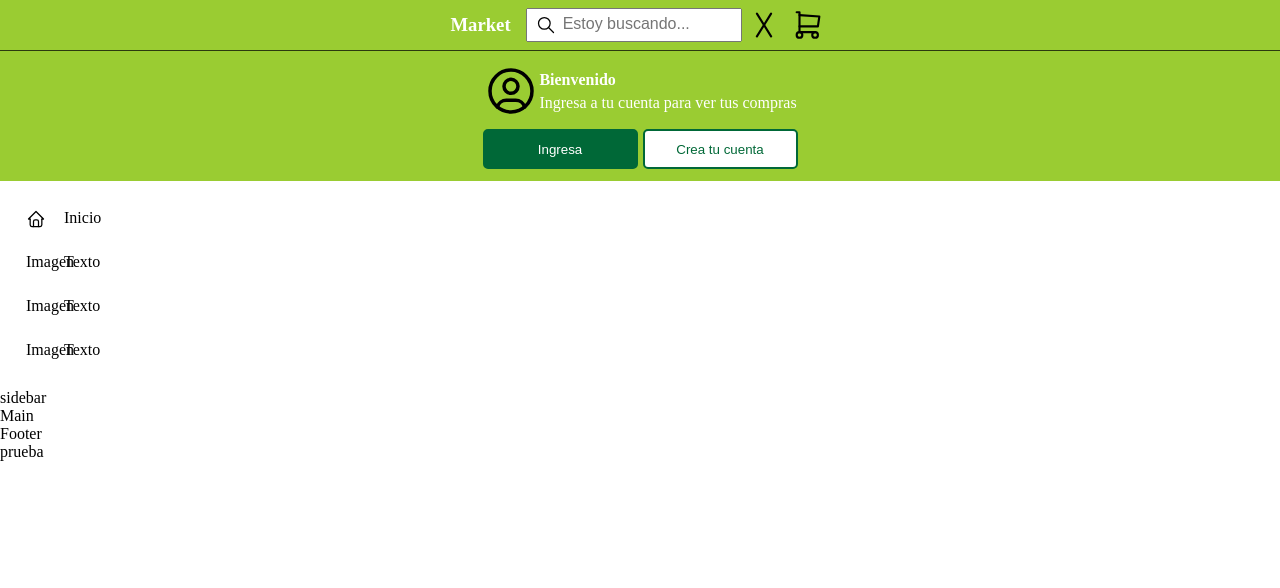
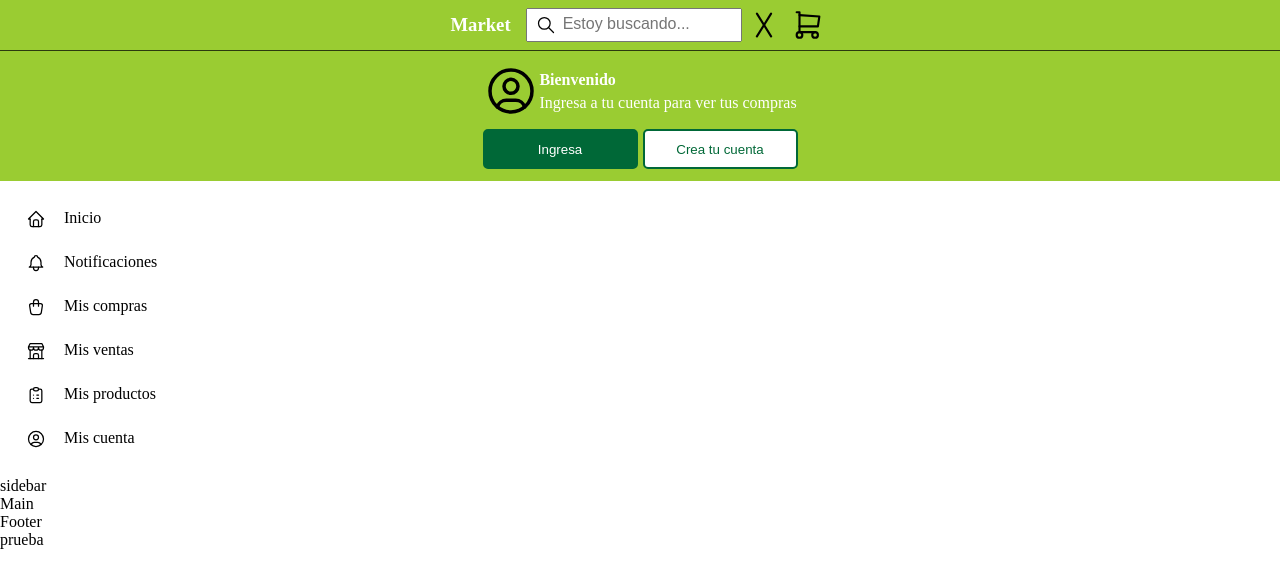
Before and after one commit to CristianERP/marketplace, a React (Vite) app in the folder Frontend/: page / in a window 1280 px wide. Both pictures are taken after a click on the element 763 px from the left and 25 px from the top of the page. Shown: the top 588 px of the page. Built offline with nearby package versions, Linux system fonts and the light colour scheme.

Commit message:
Crear submenu

```diff
--- a/Frontend/src/App.css
+++ b/Frontend/src/App.css
@@ -1,3 +1,4 @@
 .app {
   font-size: 1.6rem;
+  background-color: #ffffffff;
 }
--- a/Frontend/src/components/header/Header.jsx
+++ b/Frontend/src/components/header/Header.jsx
@@ -1,5 +1,5 @@
 import './header.css'
-import { SearchIcon, HamburguerIcon, ShoppingCart, UserIcon, XIcon, HomeIcon } from '../icons'
+import { SearchIcon, HamburguerIcon, ShoppingCart, UserIcon, XIcon, HomeIcon, BellIcon, ClipBoardListIcon, ShoppingBagIcon, SalesIcon } from '../icons'
 import { useState } from 'react'
 
 const Header = () => {
@@ -49,16 +49,24 @@ const Header = () => {
               <p>Inicio</p>
             </li>
             <li className='submenu-option-card'>
-              <span>Imagen</span>
-              <p>Texto</p>
+              <span><BellIcon /></span>
+              <p>Notificaciones</p>
             </li>
             <li className='submenu-option-card'>
-              <span>Imagen</span>
-              <p>Texto</p>
+              <span><ShoppingBagIcon /></span>
+              <p>Mis compras</p>
             </li>
             <li className='submenu-option-card'>
-              <span>Imagen</span>
-              <p>Texto</p>
+              <span><SalesIcon /></span>
+              <p>Mis ventas</p>
+            </li>
+            <li className='submenu-option-card'>
+              <span><ClipBoardListIcon /></span>
+              <p>Mis productos</p>
+            </li>
+            <li className='submenu-option-card'>
+              <span><UserIcon /></span>
+              <p>Mis cuenta</p>
             </li>
           </ul>
         </div>}
--- a/Frontend/src/components/header/header.css
+++ b/Frontend/src/components/header/header.css
@@ -117,6 +117,16 @@
   display: flex;
   justify-content: start;
   padding: 12px 20px 12px 26px;
+  cursor: pointer;
+}
+
+.submenu-option-card:hover {
+  background-color: #f7f7f7;
+  color: #006837;
+}
+
+.submenu-option-card:hover svg {
+  stroke: #006837;
 }
 
 .submenu-option-card > span {
--- a/Frontend/src/components/icons.jsx
+++ b/Frontend/src/components/icons.jsx
@@ -23,7 +23,7 @@ export function WaveImageUp () {
 
 export function SettingsIcon () {
   return (
-    <svg xmlns='http://www.w3.org/2000/svg' class='icon icon-tabler icon-tabler-settings' width='44' height='44' viewBox='0 0 24 24' stroke-width='1.5' stroke='#94c12e' fill='none' stroke-linecap='round' stroke-linejoin='round'>
+    <svg xmlns='http://www.w3.org/2000/svg' className='icon icon-tabler icon-tabler-settings' width='44' height='44' viewBox='0 0 24 24' strokeWidth='1.5' stroke='#94c12e' fill='none' strokeLinecap='round' strokeLinejoin='round'>
       <path stroke='none' d='M0 0h24v24H0z' fill='none' />
       <path d='M10.325 4.317c.426 -1.756 2.924 -1.756 3.35 0a1.724 1.724 0 0 0 2.573 1.066c1.543 -.94 3.31 .826 2.37 2.37a1.724 1.724 0 0 0 1.065 2.572c1.756 .426 1.756 2.924 0 3.35a1.724 1.724 0 0 0 -1.066 2.573c.94 1.543 -.826 3.31 -2.37 2.37a1.724 1.724 0 0 0 -2.572 1.065c-.426 1.756 -2.924 1.756 -3.35 0a1.724 1.724 0 0 0 -2.573 -1.066c-1.543 .94 -3.31 -.826 -2.37 -2.37a1.724 1.724 0 0 0 -1.065 -2.572c-1.756 -.426 -1.756 -2.924 0 -3.35a1.724 1.724 0 0 0 1.066 -2.573c-.94 -1.543 .826 -3.31 2.37 -2.37c1 .608 2.296 .07 2.572 -1.065z' />
       <path d='M9 12a3 3 0 1 0 6 0a3 3 0 0 0 -6 0' />
@@ -34,7 +34,7 @@ export function SettingsIcon () {
 
 export const SearchIcon = () => {
   return (
-    <svg xmlns='http://www.w3.org/2000/svg' class='icon icon-tabler icon-tabler-search' width='44' height='44' viewBox='0 0 24 24' stroke-width='1.5' stroke='#000000' fill='none' stroke-linecap='round' stroke-linejoin='round'>
+    <svg xmlns='http://www.w3.org/2000/svg' className='icon icon-tabler icon-tabler-search' width='44' height='44' viewBox='0 0 24 24' strokeWidth='1.5' stroke='#000000' fill='none' strokeLinecap='round' strokeLinejoin='round'>
       <path stroke='none' d='M0 0h24v24H0z' fill='none' />
       <path d='M10 10m-7 0a7 7 0 1 0 14 0a7 7 0 1 0 -14 0' />
       <path d='M21 21l-6 -6' />
@@ -44,7 +44,7 @@ export const SearchIcon = () => {
 
 export const HamburguerIcon = () => {
   return (
-    <svg xmlns='http://www.w3.org/2000/svg' class='icon icon-tabler icon-tabler-menu-2' width='44' height='44' viewBox='0 0 24 24' stroke-width='1.5' stroke='#000000' fill='none' stroke-linecap='round' stroke-linejoin='round'>
+    <svg xmlns='http://www.w3.org/2000/svg' className='icon icon-tabler icon-tabler-menu-2' width='44' height='44' viewBox='0 0 24 24' strokeWidth='1.5' stroke='#000000' fill='none' strokeLinecap='round' strokeLinejoin='round'>
       <path stroke='none' d='M0 0h24v24H0z' fill='none' />
       <path d='M4 6l16 0' />
       <path d='M4 12l16 0' />
@@ -55,7 +55,7 @@ export const HamburguerIcon = () => {
 
 export const ShoppingCart = () => {
   return (
-    <svg xmlns='http://www.w3.org/2000/svg' class='icon icon-tabler icon-tabler-shopping-cart' width='44' height='44' viewBox='0 0 24 24' stroke-width='1.5' stroke='#000000' fill='none' stroke-linecap='round' stroke-linejoin='round'>
+    <svg xmlns='http://www.w3.org/2000/svg' className='icon icon-tabler icon-tabler-shopping-cart' width='44' height='44' viewBox='0 0 24 24' strokeWidth='1.5' stroke='#000000' fill='none' strokeLinecap='round' strokeLinejoin='round'>
       <path stroke='none' d='M0 0h24v24H0z' fill='none' />
       <path d='M6 19m-2 0a2 2 0 1 0 4 0a2 2 0 1 0 -4 0' />
       <path d='M17 19m-2 0a2 2 0 1 0 4 0a2 2 0 1 0 -4 0' />
@@ -67,7 +67,7 @@ export const ShoppingCart = () => {
 
 export const UserIcon = () => {
   return (
-    <svg xmlns='http://www.w3.org/2000/svg' class='icon icon-tabler icon-tabler-user-circle' width='44' height='44' viewBox='0 0 24 24' stroke-width='1.5' stroke='#000000' fill='none' stroke-linecap='round' stroke-linejoin='round'>
+    <svg xmlns='http://www.w3.org/2000/svg' className='icon icon-tabler icon-tabler-user-circle' width='44' height='44' viewBox='0 0 24 24' strokeWidth='1.5' stroke='#000000' fill='none' strokeLinecap='round' strokeLinejoin='round'>
       <path stroke='none' d='M0 0h24v24H0z' fill='none' />
       <path d='M12 12m-9 0a9 9 0 1 0 18 0a9 9 0 1 0 -18 0' />
       <path d='M12 10m-3 0a3 3 0 1 0 6 0a3 3 0 1 0 -6 0' />
@@ -78,7 +78,7 @@ export const UserIcon = () => {
 
 export const XIcon = () => {
   return (
-    <svg xmlns='http://www.w3.org/2000/svg' class='icon icon-tabler icon-tabler-letter-x' width='44' height='44' viewBox='0 0 24 24' stroke-width='1.5' stroke='#000000' fill='none' stroke-linecap='round' stroke-linejoin='round'>
+    <svg xmlns='http://www.w3.org/2000/svg' className='icon icon-tabler icon-tabler-letter-x' width='44' height='44' viewBox='0 0 24 24' strokeWidth='1.5' stroke='#000000' fill='none' strokeLinecap='round' strokeLinejoin='round'>
       <path stroke='none' d='M0 0h24v24H0z' fill='none' />
       <path d='M7 4l10 16' />
       <path d='M17 4l-10 16' />
@@ -88,7 +88,7 @@ export const XIcon = () => {
 
 export const HomeIcon = () => {
   return (
-    <svg xmlns='http://www.w3.org/2000/svg' class='icon icon-tabler icon-tabler-home' width='44' height='44' viewBox='0 0 24 24' stroke-width='1.5' stroke='#000000' fill='none' stroke-linecap='round' stroke-linejoin='round'>
+    <svg xmlns='http://www.w3.org/2000/svg' className='icon icon-tabler icon-tabler-home' width='44' height='44' viewBox='0 0 24 24' strokeWidth='1.5' stroke='#000000' fill='none' strokeLinecap='round' strokeLinejoin='round'>
       <path stroke='none' d='M0 0h24v24H0z' fill='none' />
       <path d='M5 12l-2 0l9 -9l9 9l-2 0' />
       <path d='M5 12v7a2 2 0 0 0 2 2h10a2 2 0 0 0 2 -2v-7' />
@@ -96,3 +96,62 @@ export const HomeIcon = () => {
     </svg>
   )
 }
+
+export const BellIcon = () => {
+  return (
+    <svg xmlns='http://www.w3.org/2000/svg' className='icon icon-tabler icon-tabler-bell' width='44' height='44' viewBox='0 0 24 24' strokeWidth='1.5' stroke='#000000' fill='none' strokeLinecap='round' strokeLinejoin='round'>
+      <path stroke='none' d='M0 0h24v24H0z' fill='none' />
+      <path d='M10 5a2 2 0 1 1 4 0a7 7 0 0 1 4 6v3a4 4 0 0 0 2 3h-16a4 4 0 0 0 2 -3v-3a7 7 0 0 1 4 -6' />
+      <path d='M9 17v1a3 3 0 0 0 6 0v-1' />
+    </svg>
+  )
+}
+
+export const BellPlusIcon = () => {
+  return (
+    <svg xmlns='http://www.w3.org/2000/svg' className='icon icon-tabler icon-tabler-bell-plus' width='44' height='44' viewBox='0 0 24 24' strokeWidth='1.5' stroke='#000000' fill='none' strokeLinecap='round' strokeLinejoin='round'>
+      <path stroke='none' d='M0 0h24v24H0z' fill='none' />
+      <path d='M12.5 17h-8.5a4 4 0 0 0 2 -3v-3a7 7 0 0 1 4 -6a2 2 0 1 1 4 0a7 7 0 0 1 4 6v1' />
+      <path d='M9 17v1a3 3 0 0 0 3.51 2.957' />
+      <path d='M16 19h6' />
+      <path d='M19 16v6' />
+    </svg>
+  )
+}
+
+export const ClipBoardListIcon = () => {
+  return (
+    <svg xmlns='http://www.w3.org/2000/svg' className='icon icon-tabler icon-tabler-clipboard-list' width='44' height='44' viewBox='0 0 24 24' strokeWidth='1.5' stroke='#000000' fill='none' strokeLinecap='round' strokeLinejoin='round'>
+      <path stroke='none' d='M0 0h24v24H0z' fill='none' />
+      <path d='M9 5h-2a2 2 0 0 0 -2 2v12a2 2 0 0 0 2 2h10a2 2 0 0 0 2 -2v-12a2 2 0 0 0 -2 -2h-2' />
+      <path d='M9 3m0 2a2 2 0 0 1 2 -2h2a2 2 0 0 1 2 2v0a2 2 0 0 1 -2 2h-2a2 2 0 0 1 -2 -2z' />
+      <path d='M9 12l.01 0' />
+      <path d='M13 12l2 0' />
+      <path d='M9 16l.01 0' />
+      <path d='M13 16l2 0' />
+    </svg>
+  )
+}
+
+export const ShoppingBagIcon = () => {
+  return (
+    <svg xmlns='http://www.w3.org/2000/svg' className='icon icon-tabler icon-tabler-shopping-bag' width='44' height='44' viewBox='0 0 24 24' strokeWidth='1.5' stroke='#000000' fill='none' strokeLinecap='round' strokeLinejoin='round'>
+      <path stroke='none' d='M0 0h24v24H0z' fill='none' />
+      <path d='M6.331 8h11.339a2 2 0 0 1 1.977 2.304l-1.255 8.152a3 3 0 0 1 -2.966 2.544h-6.852a3 3 0 0 1 -2.965 -2.544l-1.255 -8.152a2 2 0 0 1 1.977 -2.304z' />
+      <path d='M9 11v-5a3 3 0 0 1 6 0v5' />
+    </svg>
+  )
+}
+
+export const SalesIcon = () => {
+  return (
+    <svg xmlns='http://www.w3.org/2000/svg' className='icon icon-tabler icon-tabler-building-store' width='44' height='44' viewBox='0 0 24 24' strokeWidth='1.5' stroke='#000000' fill='none' strokeLinecap='round' strokeLinejoin='round'>
+      <path stroke='none' d='M0 0h24v24H0z' fill='none' />
+      <path d='M3 21l18 0' />
+      <path d='M3 7v1a3 3 0 0 0 6 0v-1m0 1a3 3 0 0 0 6 0v-1m0 1a3 3 0 0 0 6 0v-1h-18l2 -4h14l2 4' />
+      <path d='M5 21l0 -10.15' />
+      <path d='M19 21l0 -10.15' />
+      <path d='M9 21v-4a2 2 0 0 1 2 -2h2a2 2 0 0 1 2 2v4' />
+    </svg>
+  )
+}
```
